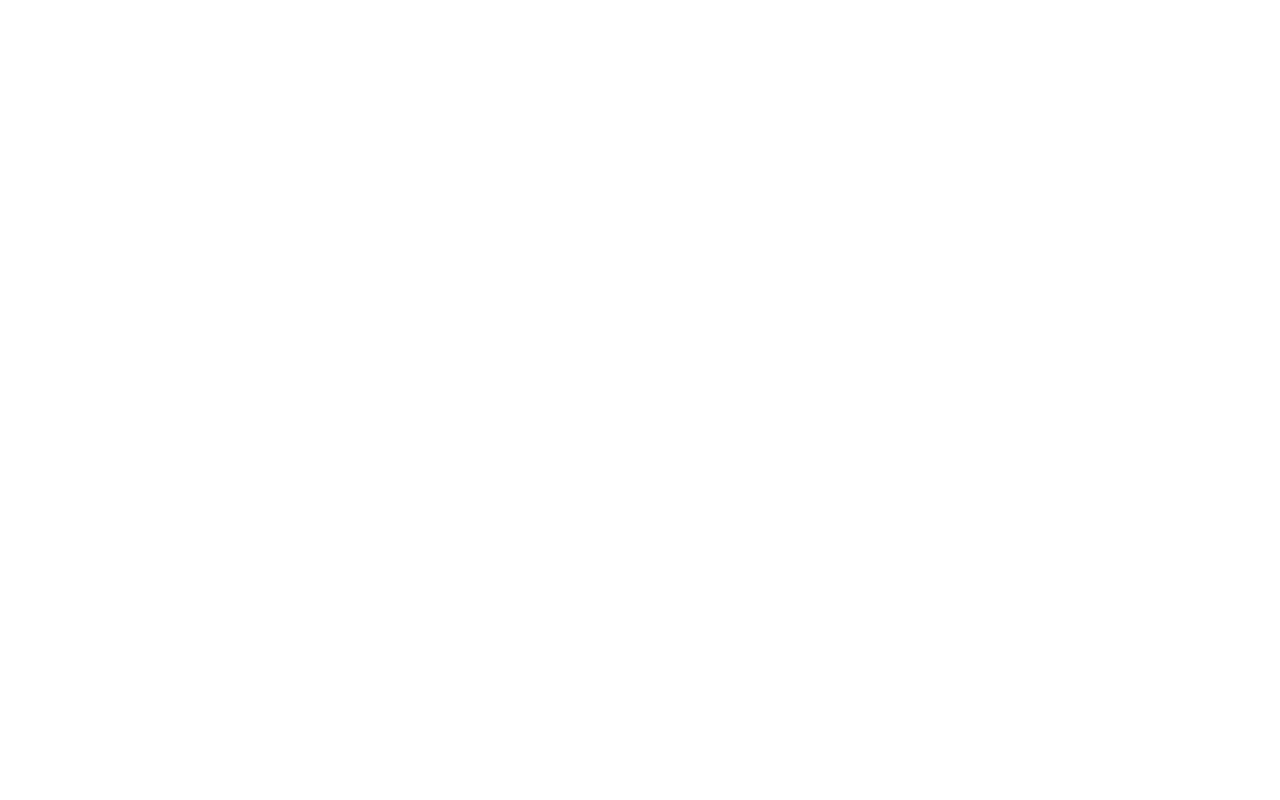
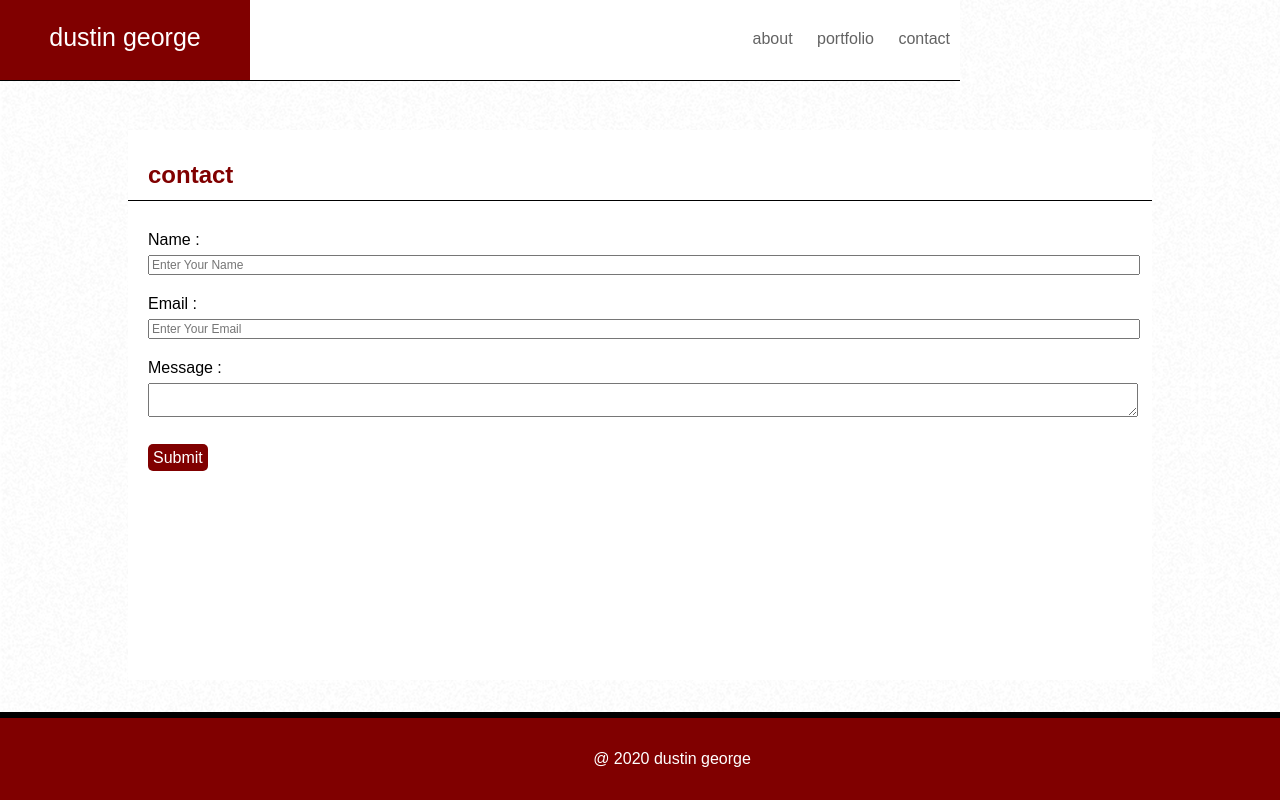
Before and after one commit to DustinG27/Baisic-Portfolio, a plain HTML site: page contact.html in a window 1280 px wide. Drawn offline with Linux system fonts and the light colour scheme.

Commit message:
Added Contact Page

```diff
--- a/assets/css/style.css
+++ b/assets/css/style.css
@@ -14,7 +14,8 @@ body {
   min-height: 100%;
   display: grid;
   grid-template-rows: auto 1fr auto;
-  overflow: hidden;
+  overflow: auto;
+  width: 960px;
 }
 
 .page-content {
@@ -30,7 +31,7 @@ body {
 
 .container {
   flex-grow: 1;
-  width: 80%;
+  width: 960px;
   margin: 0 auto;
   clear: both;
 }
@@ -119,6 +120,7 @@ nav a:hover::before {
   min-height: fit-content;
   font-size: small;
   float: left;
+  width: 80%;
 }
 
 .about-me {
@@ -135,6 +137,7 @@ h1 {
   border-bottom: 1px solid black;
   text-transform: lowercase;
   line-height: 50px;
+  padding-left: 20px;
 }
 
 /* FOOTER */
@@ -202,3 +205,36 @@ The buttons move when I hover over them
   position: absolute;
   bottom: 24px;
 }
+
+/* CONTACT SECTION */
+
+#contact {
+  width: 80%;
+  background-color: white;
+  margin-left: 10%;
+  position: absolute;
+  margin-top: 40px;
+  top: 90px;
+  bottom: 120px;
+}
+
+.txtb {
+  padding: 10px 20px;
+}
+
+.txtb input,
+.txtb textarea {
+  width: 100%;
+  outline: none;
+  font-size: 12px;
+  margin-top: 6px;
+}
+
+.btn {
+  margin-left: 20px;
+  border-radius: 5px;
+  color: white;
+  background-color: #800000;
+  padding: 5px;
+  cursor: pointer;
+}
--- a/contact.html
+++ b/contact.html
@@ -0,0 +1,79 @@
+<!DOCTYPE html>
+<html lang="en-us">
+  <head>
+    <title>dg | portfolio</title>
+
+    <!--Linking CSS Stylesheet-->
+    <meta charset="UTF-8" />
+
+    <link rel="stylesheet" type="text/css" href="assets/css/style.css" />
+  </head>
+
+  <body>
+    <div>
+      <div class="wrapper">
+        <div class="portfolio-content"></div>
+
+        <header id="a">
+          <div class="container">
+            <a href="index.html" id="logo">dustin george</a>
+
+            <nav>
+              <ul>
+                <li><a href="index.html">About </a></li>
+                <li><a href="portfolio.html">Portfolio </a></li>
+                <li><a href="contact.html"> Contact</a></li>
+              </ul>
+            </nav>
+          </div>
+        </header>
+
+        <!--contact main body-->
+
+        <section id="contact">
+          <h1>contact</h1>
+
+          <form>
+            <div class="txtb">
+              <label>
+                Name :
+              </label>
+
+              <input
+                type="text"
+                name=""
+                value=""
+                placeholder="Enter Your Name"
+              />
+            </div>
+
+            <div class="txtb">
+              <label>
+                Email :
+              </label>
+
+              <input
+                type="email"
+                name=""
+                value=""
+                placeholder="Enter Your Email"
+              />
+            </div>
+
+            <div class="txtb">
+              <label>
+                Message :
+              </label>
+
+              <textarea></textarea>
+            </div>
+            <br />
+            <a class="btn">Submit</a>
+          </form>
+        </section>
+
+        <footer class="page-footer">&#64; 2020 dustin george</footer>
+      </div>
+    </div>
+  </body>
+</html>
```
Also changed, not shown: index.html (+1 -1 lines), portfolio.html (+1 -1 lines).
